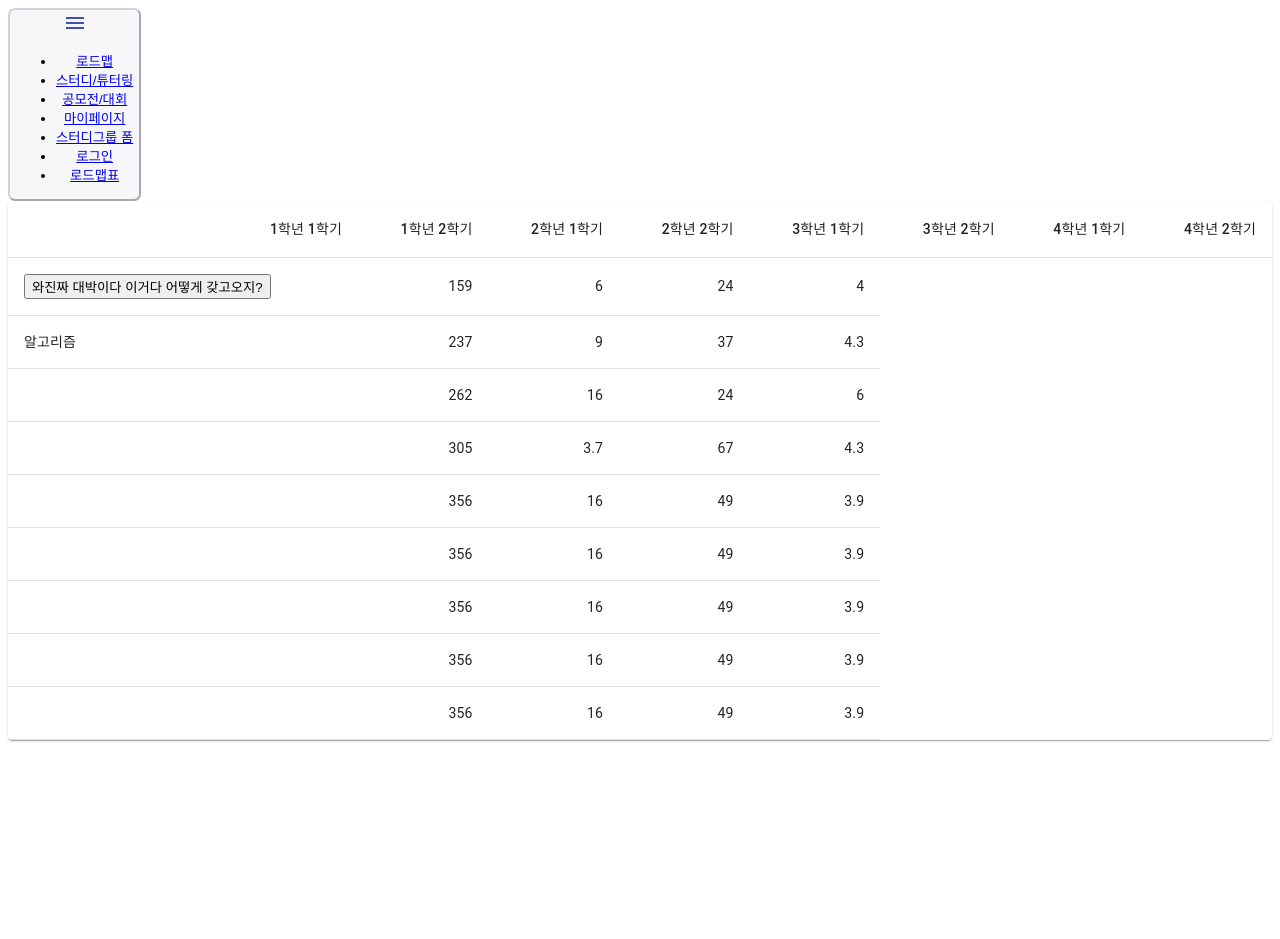
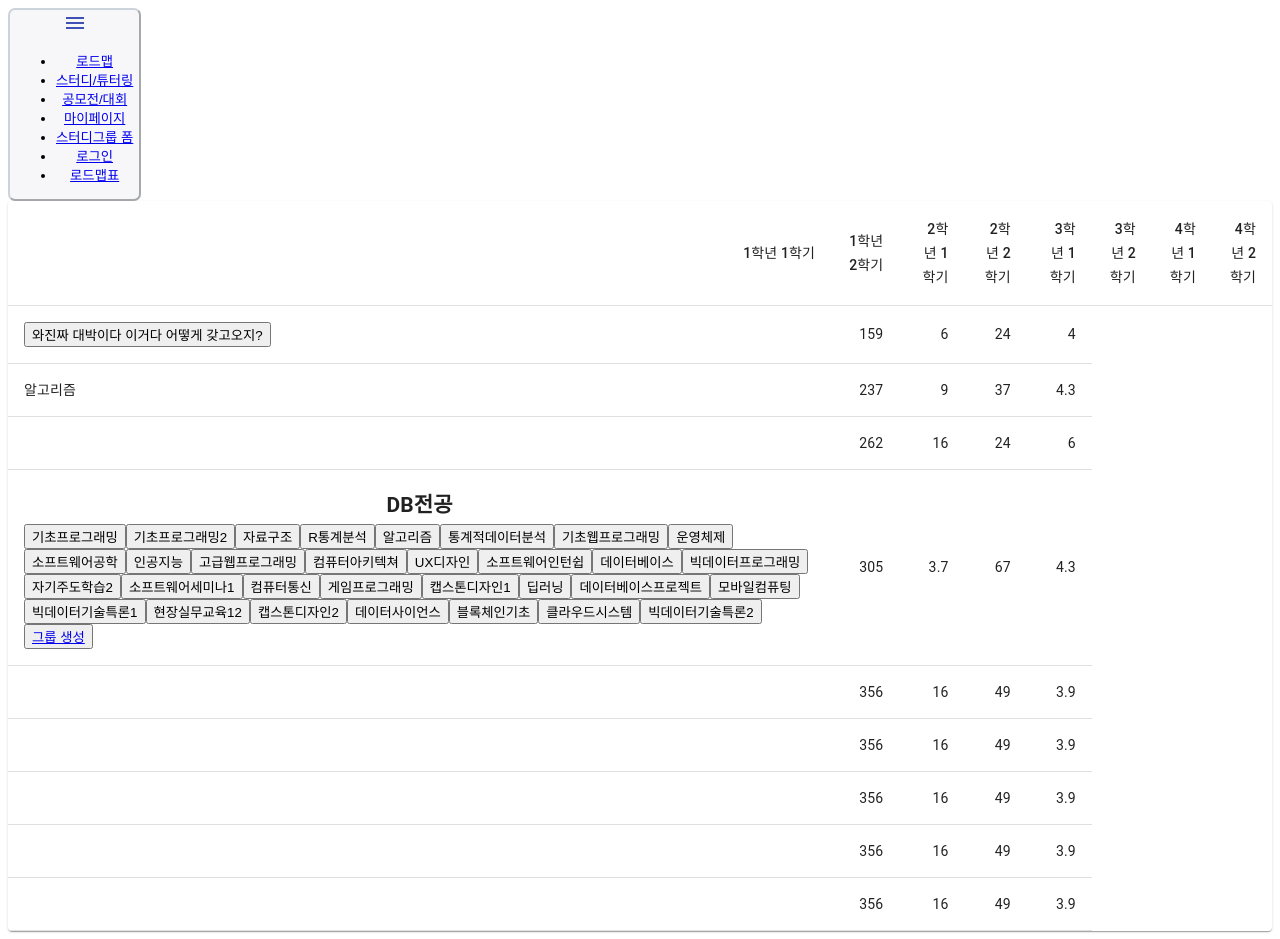
Before and after one commit to dj-1087/mytm, a React (Create React App) app: page /#/components/roadmap/p in a window 1280 px wide. Before the commit the page ends 800 px from the top, so only its background shows below. Built offline with nearby package versions, Linux system fonts and the light colour scheme; no server answers.

Commit message:
해수1105

```diff
--- a/src/components/roadmap/p.js
+++ b/src/components/roadmap/p.js
@@ -7,9 +7,8 @@ import TableContainer from '@material-ui/core/TableContainer';
 import TableHead from '@material-ui/core/TableHead';
 import TableRow from '@material-ui/core/TableRow';
 import Paper from '@material-ui/core/Paper';
-
-
-
+import { LectureButton } from 'components/roadmap/LectureButton.js';
+let val = LectureButton();
 
 const useStyles = makeStyles({
   table: {
@@ -22,10 +21,11 @@ function createData(name, calories, fat, carbs, protein) {
 }
 
 const rows = [
+
   createData(<button>와진짜 대박이다 이거다 어떻게 갖고오지?</button>, 159, 6.0, 24, 4.0),
   createData('알고리즘', 237, 9.0, 37, 4.3),
   createData('', 262, 16.0, 24, 6.0),
-  createData('', 305, 3.7, 67, 4.3),
+  createData(val, 305, 3.7, 67, 4.3),
   createData('', 356, 16.0, 49, 3.9),
   createData('', 356, 16.0, 49, 3.9),
   createData('', 356, 16.0, 49, 3.9),
--- a/src/styles.css
+++ b/src/styles.css
@@ -12,7 +12,7 @@
   margin: 4px;
 }
 /*박스크게 그릴때 bottom쓰기*/
-.DB전공 {
+/*.DB전공 {
   position: relative;
   background-color: rgba(149, 172, 204, 0.651);
   border-radius: 7px;
@@ -319,7 +319,7 @@
   position: fixed;
   left: 8px;
   top: 350px;
-}
+}*/
 /*전공버틀들 끝*/
 
 /*StudyGropForm*/
```
Also changed, not shown: src/components/roadmap/LectureButton.js (+9 -3 lines).
